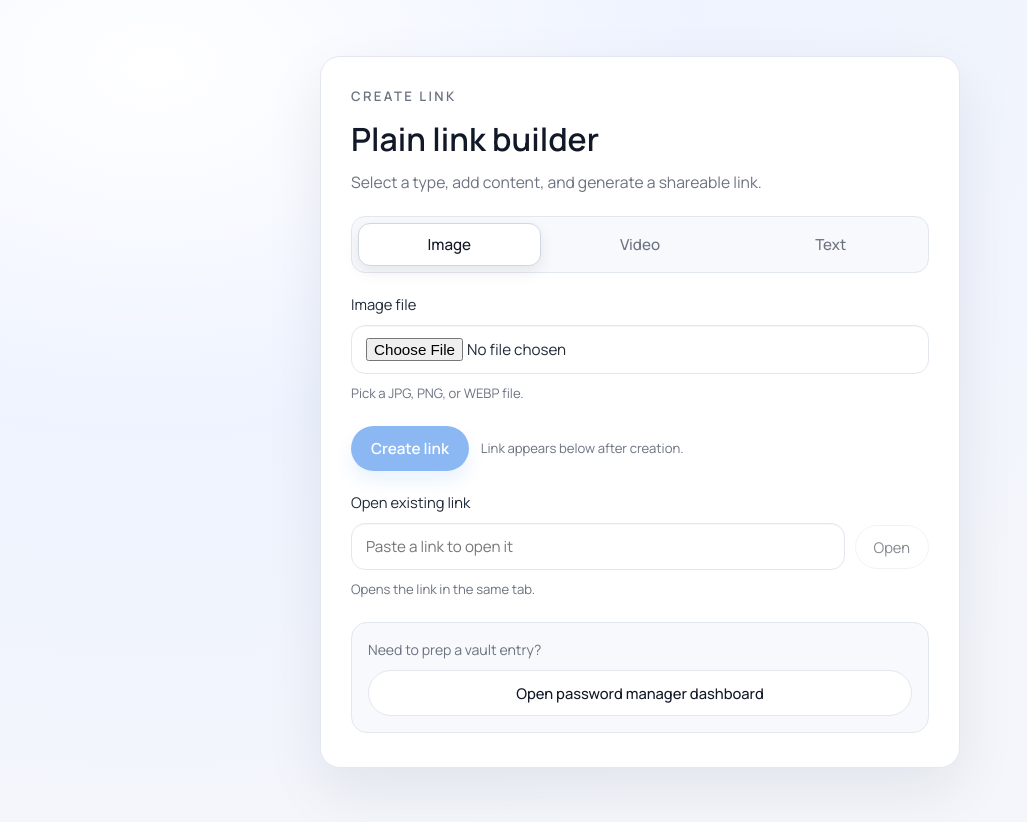
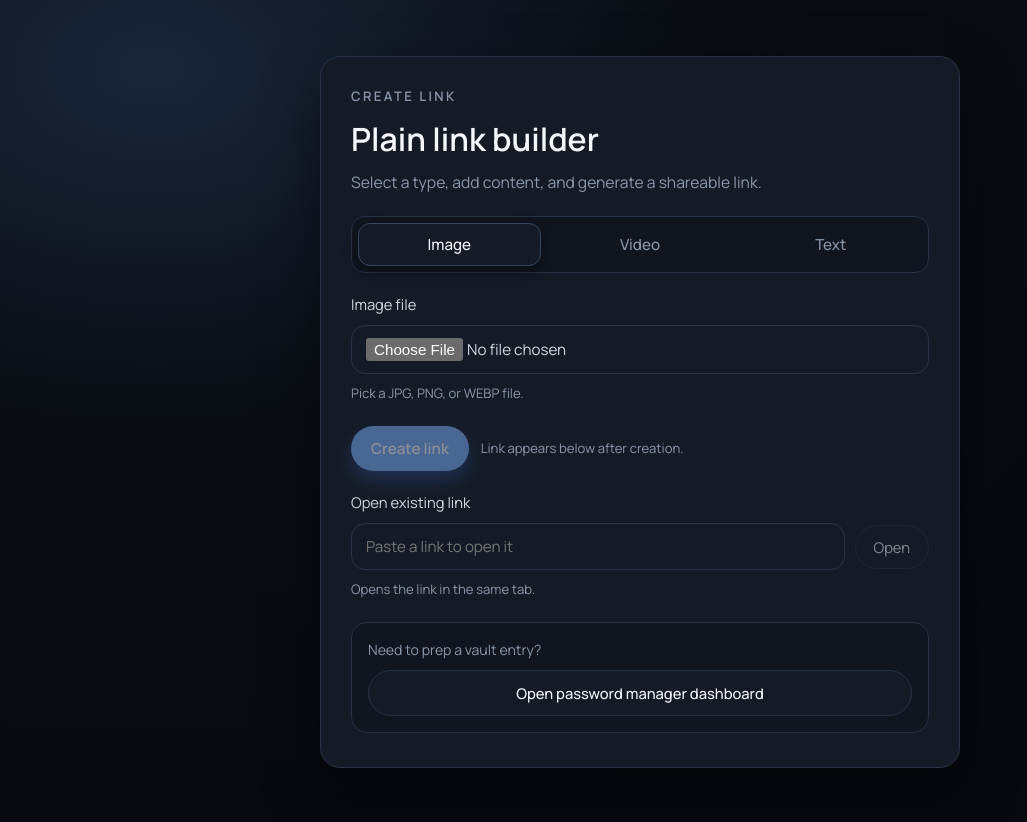
Before and after one commit to code735/crypted, a React (Vite) app: page / in a window 1280 px wide. Shown: the top 822 px of the page, without its empty margins (0-1027 px from the left). Built offline with nearby package versions, Linux system fonts and the light colour scheme.

Commit message:
dark mode

```diff
--- a/src/App.css
+++ b/src/App.css
@@ -4,7 +4,12 @@
   align-items: center;
   justify-content: center;
   padding: 56px 20px 72px;
-  background: radial-gradient(1200px 800px at 12% 8%, #ffffff 0%, #eef3ff 45%, #f4f6fb 100%);
+  background: radial-gradient(
+    1200px 800px at 12% 8%,
+    rgba(92, 140, 214, 0.18) 0%,
+    rgba(9, 12, 18, 0.92) 45%,
+    #07090f 100%
+  );
   color: var(--text);
 }
 
@@ -14,7 +19,7 @@
   border: 1px solid var(--border);
   border-radius: 20px;
   padding: 30px 30px 34px;
-  box-shadow: 0 22px 60px rgba(15, 23, 42, 0.08);
+  box-shadow: 0 22px 60px rgba(0, 0, 0, 0.45);
   animation: rise 0.45s ease both;
 }
 
@@ -89,7 +94,7 @@
   padding: 12px 14px;
   color: var(--text);
   font-size: 0.95rem;
-  box-shadow: inset 0 1px 0 rgba(15, 23, 42, 0.03);
+  box-shadow: inset 0 1px 0 rgba(255, 255, 255, 0.02);
 }
 
 .pass-layout {
@@ -122,7 +127,7 @@
   display: flex;
   flex-direction: column;
   gap: 2px;
-  box-shadow: 0 8px 18px rgba(15, 23, 42, 0.04);
+  box-shadow: 0 8px 18px rgba(0, 0, 0, 0.35);
 }
 
 .pass-summary__value {
@@ -162,15 +167,15 @@
 
 .pass-entry:hover {
   border-color: var(--border-strong);
-  background: #f9fbff;
+  background: var(--surface-hover);
   transform: translateY(-1px);
-  box-shadow: 0 10px 20px rgba(15, 23, 42, 0.06);
+  box-shadow: 0 10px 20px rgba(0, 0, 0, 0.35);
 }
 
 .pass-entry--active {
   border-color: var(--brand);
   background: var(--brand-soft);
-  box-shadow: 0 12px 24px rgba(26, 115, 232, 0.14);
+  box-shadow: 0 12px 24px rgba(71, 140, 255, 0.3);
 }
 
 .pass-entry__title-row {
@@ -196,8 +201,8 @@
   letter-spacing: 0.08em;
   padding: 3px 6px;
   border-radius: 999px;
-  background: #eef2f7;
-  color: #526072;
+  background: var(--surface-subtle);
+  color: var(--text-muted);
 }
 
 .pass-entry__badge--strong {
@@ -229,7 +234,7 @@
   display: flex;
   flex-direction: column;
   gap: 16px;
-  box-shadow: 0 12px 26px rgba(15, 23, 42, 0.06);
+  box-shadow: 0 12px 26px rgba(0, 0, 0, 0.4);
 }
 
 .pass-detail__header {
@@ -258,8 +263,8 @@
   letter-spacing: 0.12em;
   padding: 4px 8px;
   border-radius: 999px;
-  background: #eef2f7;
-  color: #526072;
+  background: var(--surface-subtle);
+  color: var(--text-muted);
 }
 
 .pass-strength--strong {
@@ -327,7 +332,7 @@
   background: var(--surface);
   color: var(--text-strong);
   border-color: var(--border-strong);
-  box-shadow: 0 6px 16px rgba(15, 23, 42, 0.08);
+  box-shadow: 0 6px 16px rgba(0, 0, 0, 0.4);
 }
 
 .input-area {
@@ -370,7 +375,7 @@
   padding: 12px 14px;
   color: var(--text);
   font-size: 0.95rem;
-  box-shadow: inset 0 1px 0 rgba(15, 23, 42, 0.03);
+  box-shadow: inset 0 1px 0 rgba(255, 255, 255, 0.02);
 }
 
 .field textarea {
@@ -400,7 +405,7 @@
   font-weight: 600;
   cursor: pointer;
   transition: transform 0.15s ease, opacity 0.2s ease, box-shadow 0.2s ease;
-  box-shadow: 0 10px 18px rgba(26, 115, 232, 0.18);
+  box-shadow: 0 10px 18px rgba(71, 140, 255, 0.35);
 }
 
 .primary:disabled {
@@ -411,7 +416,7 @@
 
 .primary:not(:disabled):hover {
   transform: translateY(-1px);
-  box-shadow: 0 14px 24px rgba(26, 115, 232, 0.22);
+  box-shadow: 0 14px 24px rgba(71, 140, 255, 0.45);
 }
 
 .actions__note {
@@ -500,7 +505,12 @@
   align-items: center;
   justify-content: center;
   padding: 40px 20px;
-  background: radial-gradient(1200px 800px at 15% 10%, #ffffff 0%, #eef3ff 45%, #f4f6fb 100%);
+  background: radial-gradient(
+    1200px 800px at 15% 10%,
+    rgba(92, 140, 214, 0.16) 0%,
+    rgba(9, 12, 18, 0.92) 45%,
+    #07090f 100%
+  );
 }
 
 .viewer__card {
@@ -509,7 +519,7 @@
   border: 1px solid var(--border);
   border-radius: 18px;
   padding: 24px;
-  box-shadow: 0 18px 40px rgba(15, 23, 42, 0.08);
+  box-shadow: 0 18px 40px rgba(0, 0, 0, 0.45);
 }
 
 .viewer__label {
@@ -541,7 +551,7 @@
 .pass-search input:focus-visible,
 .field input:focus-visible,
 .field textarea:focus-visible {
-  outline: 3px solid rgba(26, 115, 232, 0.25);
+  outline: 3px solid rgba(123, 178, 255, 0.35);
   outline-offset: 2px;
 }
 
--- a/src/index.css
+++ b/src/index.css
@@ -4,29 +4,30 @@
   font-family: 'Manrope', 'Segoe UI', sans-serif;
   line-height: 1.5;
   font-weight: 400;
-  color-scheme: light;
-  color: #111827;
-  background-color: #f4f6fb;
+  color-scheme: dark;
+  color: #d2d8e3;
+  background-color: #0b0f17;
   font-synthesis: none;
   text-rendering: optimizeLegibility;
   -webkit-font-smoothing: antialiased;
   -moz-osx-font-smoothing: grayscale;
-  --bg: #f4f6fb;
-  --surface: #ffffff;
-  --surface-subtle: #f7f9fc;
-  --border: #e3e7ef;
-  --border-strong: #cfd6e4;
-  --text-strong: #111827;
-  --text: #1f2937;
-  --text-muted: #6b7280;
-  --brand: #1a73e8;
-  --brand-soft: #e8f0fe;
-  --success: #1e7b34;
-  --success-soft: #e7f6ed;
-  --warn: #b54708;
-  --warn-soft: #fff4e5;
-  --info: #2e5aac;
-  --info-soft: #e9f0ff;
+  --bg: #0b0f17;
+  --surface: #151b26;
+  --surface-subtle: #10151f;
+  --surface-hover: #1a2231;
+  --border: #273246;
+  --border-strong: #36455f;
+  --text-strong: #f4f7fd;
+  --text: #d2d8e3;
+  --text-muted: #8b97ab;
+  --brand: #7bb2ff;
+  --brand-soft: #1b2c4b;
+  --success: #3ddc84;
+  --success-soft: #152c22;
+  --warn: #f4a259;
+  --warn-soft: #342516;
+  --info: #5cc3ff;
+  --info-soft: #123141;
 }
 
 * {
@@ -51,7 +52,7 @@ a {
 }
 
 a:hover {
-  color: #155bb7;
+  color: #9dc7ff;
 }
 
 button,
```
